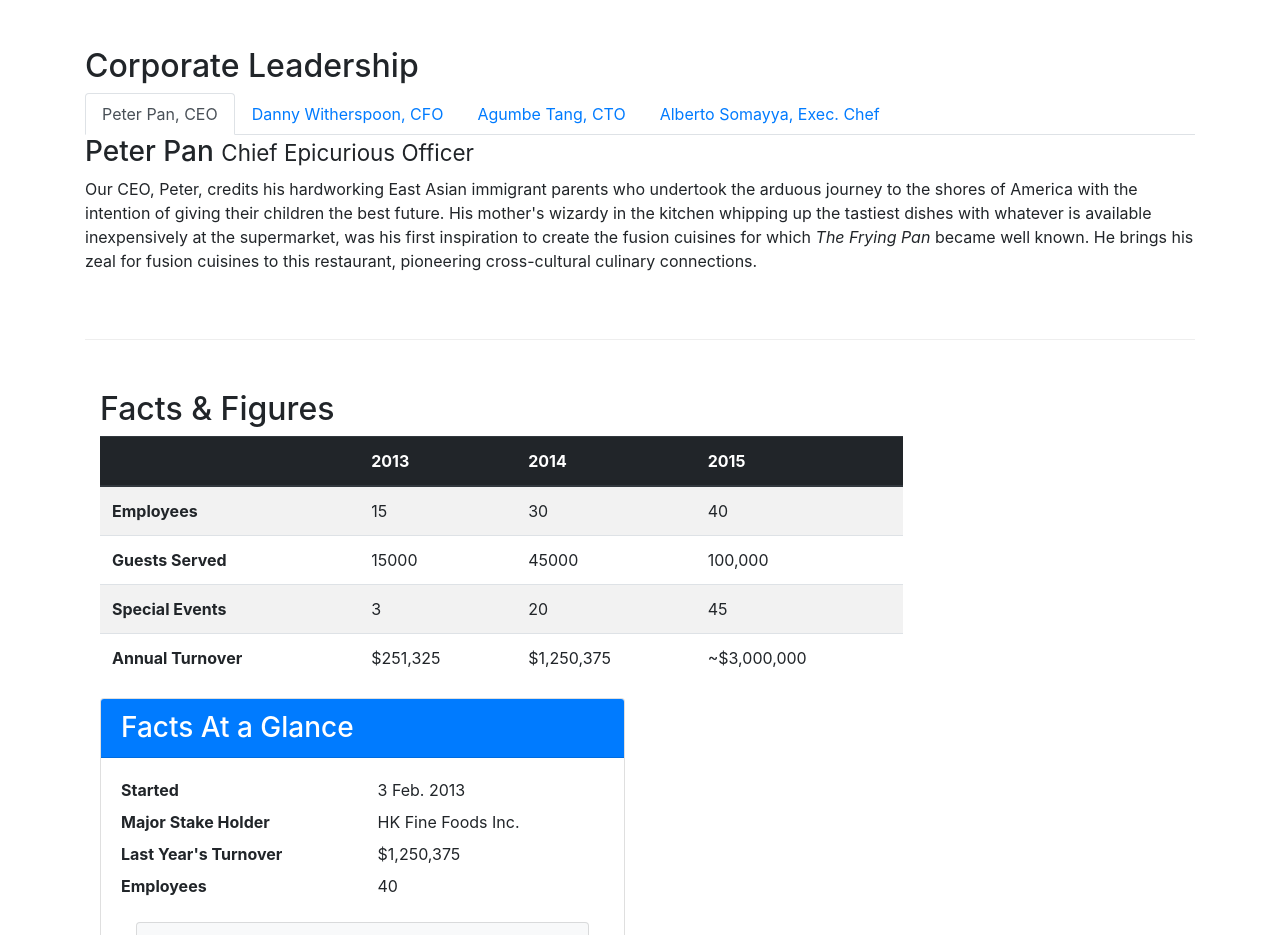
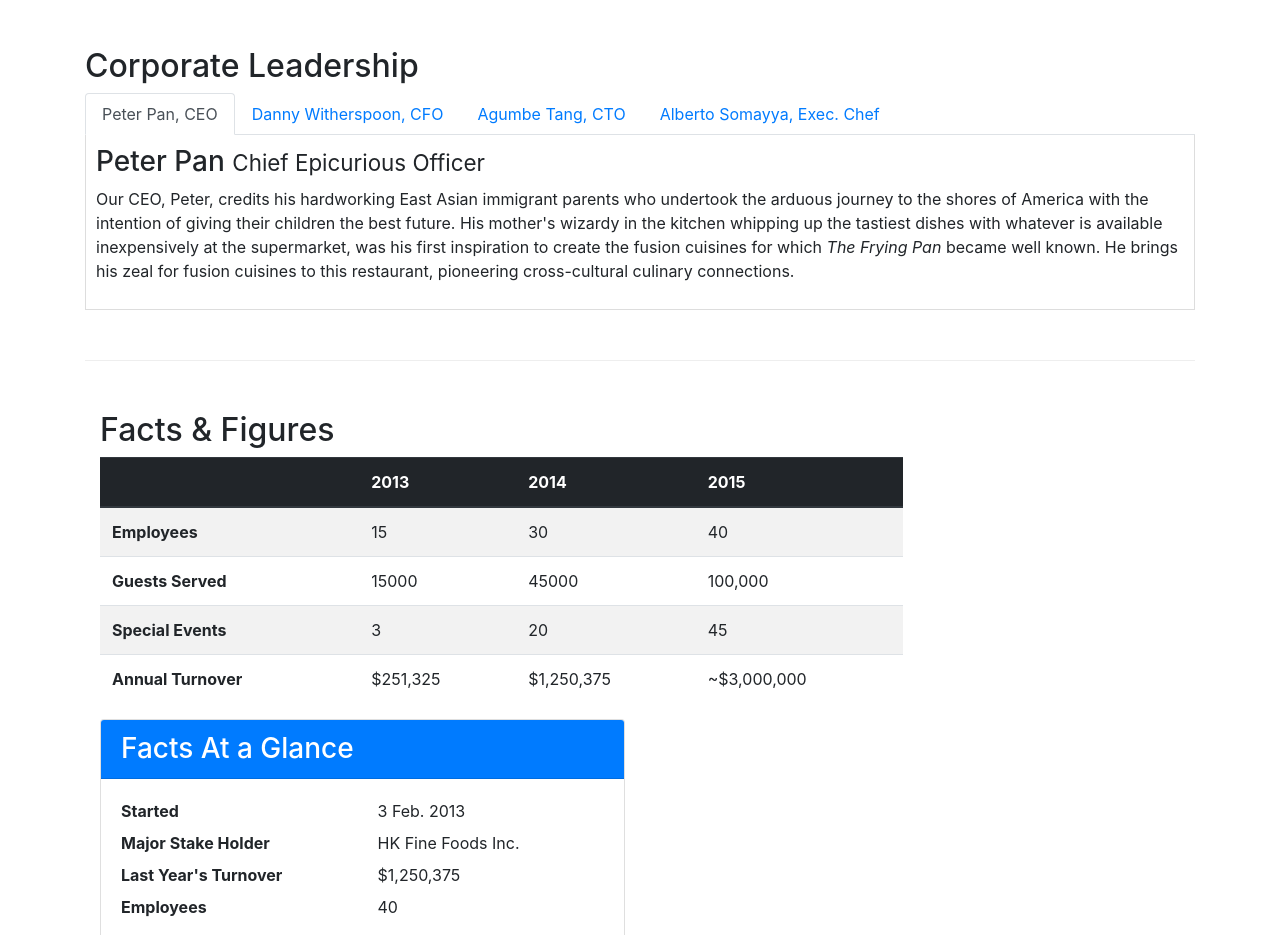
Before and after one commit to lynnenguyen/bootstrap-test, a website: page aboutus.html in a window 1280 px wide. Shown: the part 820-1755 px from the top of the page. Drawn offline with nearby package versions, Linux system fonts and the light colour scheme.

Commit message:
tab nav dependencies

```diff
--- a/css/styles.css
+++ b/css/styles.css
@@ -42,3 +42,10 @@ body {
 .table-borderless th {
     border: 0;
 }
+
+.tab-content{
+	border-left: 1px solid #ddd;
+	border-right: 1px solid #ddd;
+	border-bottom: 1px solid #ddd;
+	padding: 10px;
+}
--- a/package.json
+++ b/package.json
@@ -16,6 +16,8 @@
   "dependencies": {
     "bootstrap": "^4.0.0",
     "bootstrap-social": "^5.1.1",
-    "font-awesome": "^4.7.0"
+    "font-awesome": "^4.7.0",
+    "jquery": "^3.4.1",
+    "popper": "^1.0.1"
   }
 }
```
